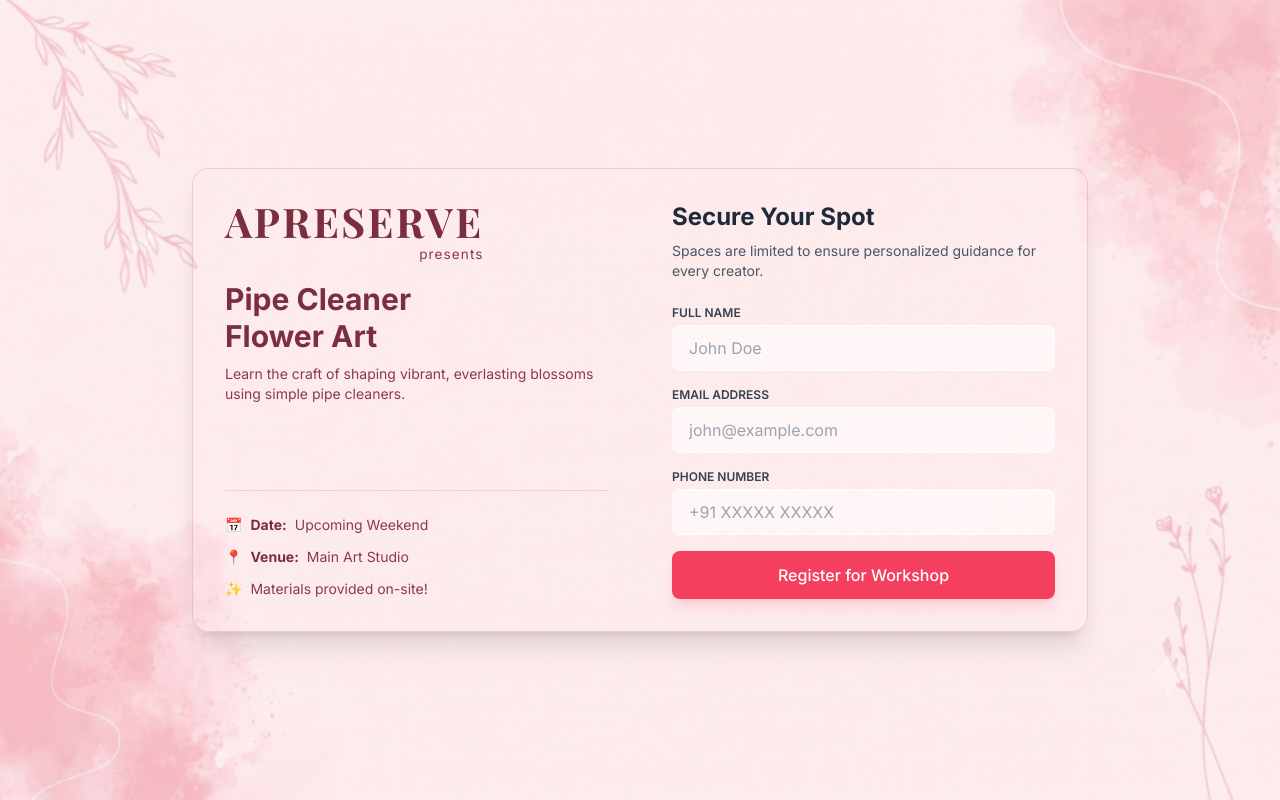
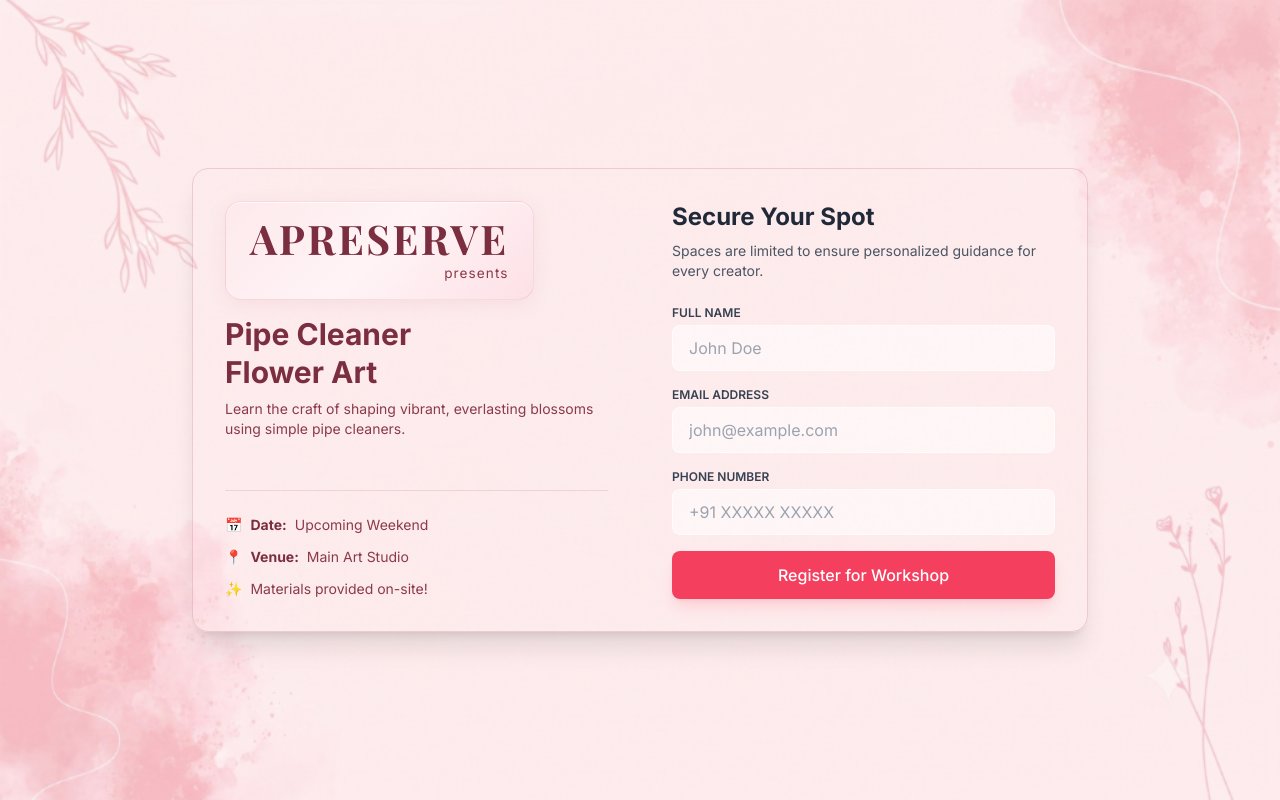
Before and after one commit to sahil-karande/Apreserve_Workshop, a plain HTML site: page index.html in a window 1280 px wide. Drawn offline with nearby package versions, Linux system fonts and the light colour scheme; a web font is replaced by a local one.

Commit message:
added bg to title

```diff
--- a/index.html
+++ b/index.html
@@ -316,9 +316,9 @@
         <div class="md:w-1/2 glass-left p-8 flex flex-col justify-between relative overflow-hidden">
 
             <div class="relative z-10">
-                <div style="display: inline-block; text-align: right;">
+                <div style="display: inline-block; text-align: right; background: linear-gradient(135deg, rgba(253, 232, 236, 0.75), rgba(255, 245, 247, 0.85), rgba(252, 220, 228, 0.7)); padding: 1rem 1.5rem; border-radius: 1rem; border: 1px solid rgba(196, 104, 124, 0.15); box-shadow: 0 4px 20px rgba(163, 70, 90, 0.08), inset 0 1px 0 rgba(255, 255, 255, 0.6);">
                     <div style="font-family: 'Playfair Display', serif; font-size: 2.55rem; color: #7a2e3f; line-height: 1; letter-spacing: 0.06em; font-weight: 700;">APRESERVE</div>
-                    <div style="font-family: 'Inter', sans-serif; font-size: 0.85rem; color: #8b3a4a; letter-spacing: 0.08em; margin-top: 2px;">presents</div>
+                    <div style="font-family: 'Inter', sans-serif; font-size: 0.85rem; color: #8b3a4a; letter-spacing: 0.08em; margin-top: 4px;">presents</div>
                 </div>
                 <h1 class="text-3xl font-bold mt-4 leading-tight" style="color: #7a2e3f;">Pipe Cleaner <br>Flower Art</h1>
                 <p class="mt-2 text-sm" style="color: #8b3a4a;">Learn the craft of shaping vibrant, everlasting blossoms using simple pipe cleaners.</p>
```
